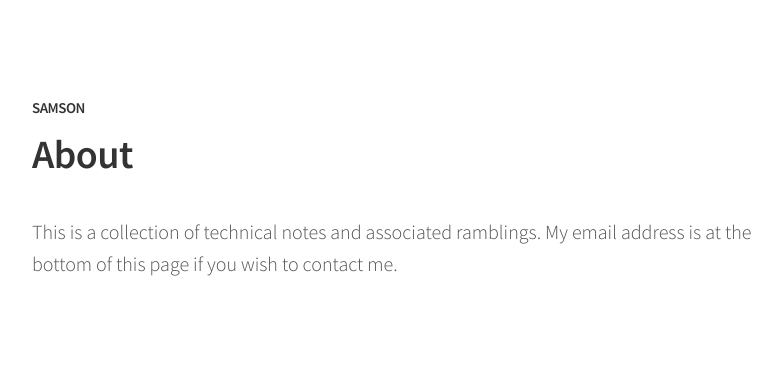
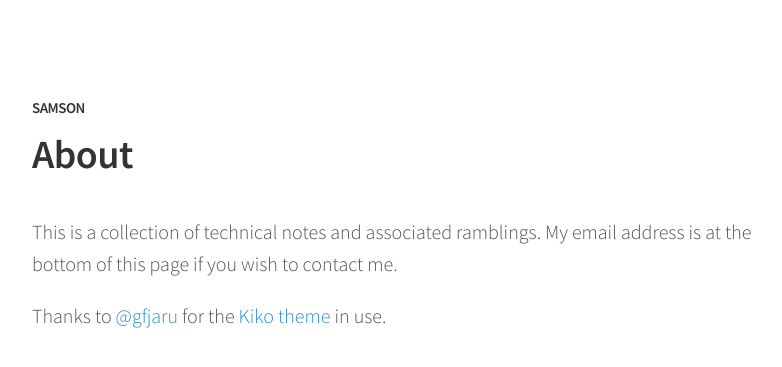
Before and after one commit to fragmede/fragmede.github.io, a Jekyll site: the page built from about.md, in a window 1280 px wide. Shown: the top 367 px of the page, without its empty margins (248-1030 px from the left). Built offline with Jekyll 4.4.1, drawn with Linux system fonts in a browser that asks for light colours.

Commit message:
Add attribution to theme author in about page.

```diff
--- a/about.md
+++ b/about.md
@@ -5,3 +5,7 @@ permalink: /about/
 ---
 
 This is a collection of technical notes and associated ramblings. My email address is at the bottom of this page if you wish to contact me.
+
+Thanks to [@gfjaru](https://twitter.com/gfjaru) for the [Kiko theme][theme] in use.
+
+[theme]: http://github.com/gfjaru/Kiko
```
